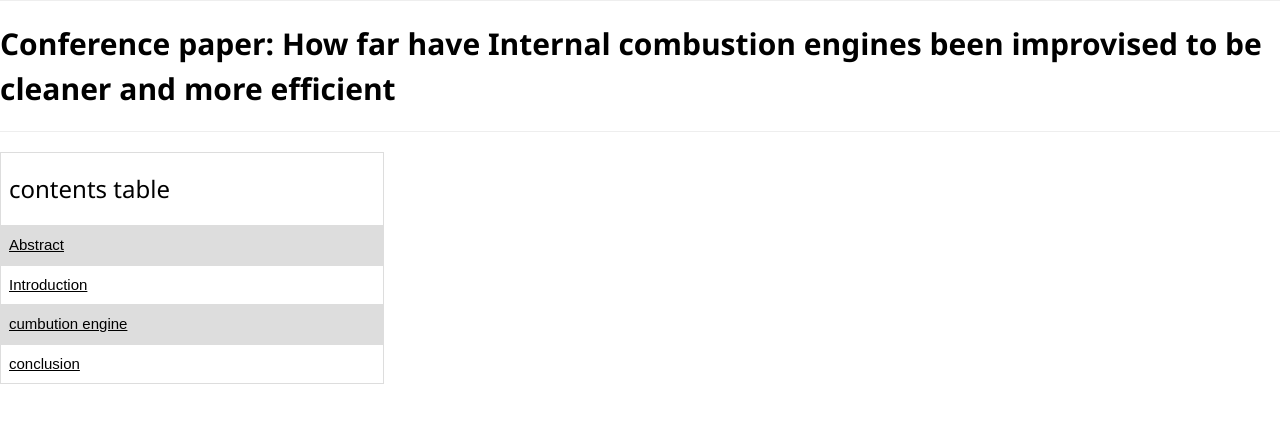
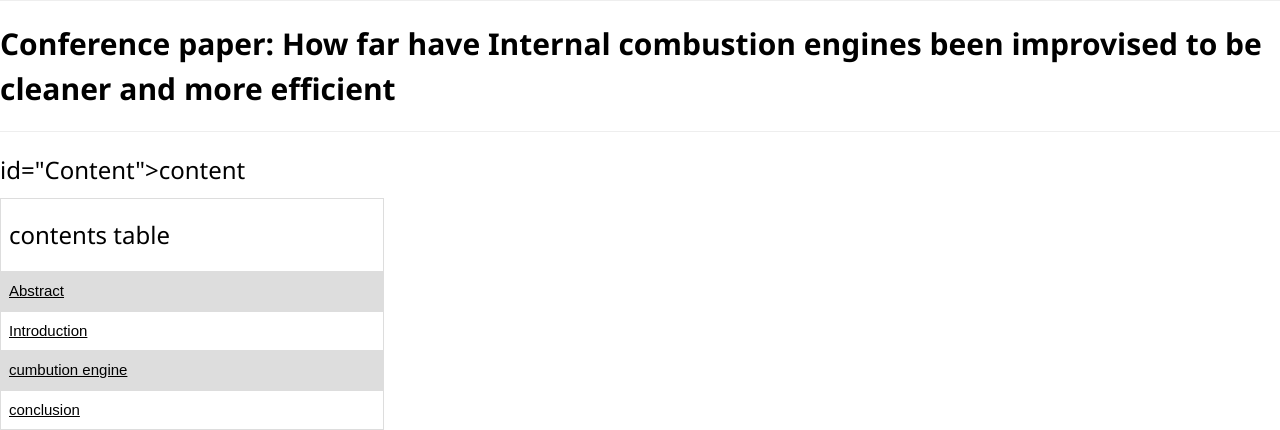
Before and after one commit to FEPSFY6871606/FY6871606V1, a plain HTML site: page index.html in a window 1280 px wide. Shown: the part 439-869 px from the top of the page. Before the commit the page ends 823 px from the top, so only its background shows below. Drawn offline with nearby package versions, Linux system fonts and the light colour scheme.

Commit message:
Update index.html

```diff
--- a/index.html
+++ b/index.html
@@ -49,7 +49,7 @@
 </style>
 
 
-
+  <h3>id="Content">content</h3>
   <table>
 
     <tr>
```
